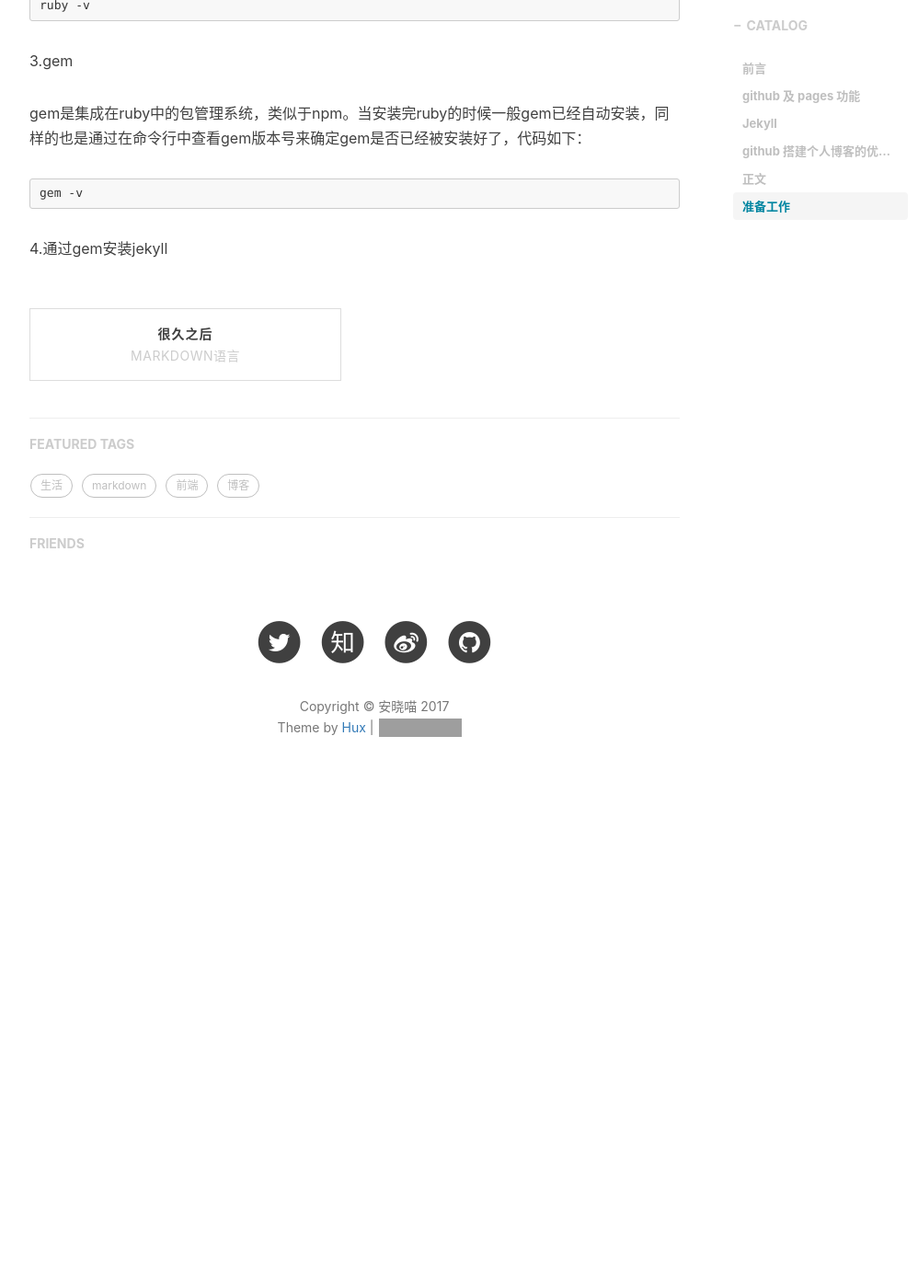
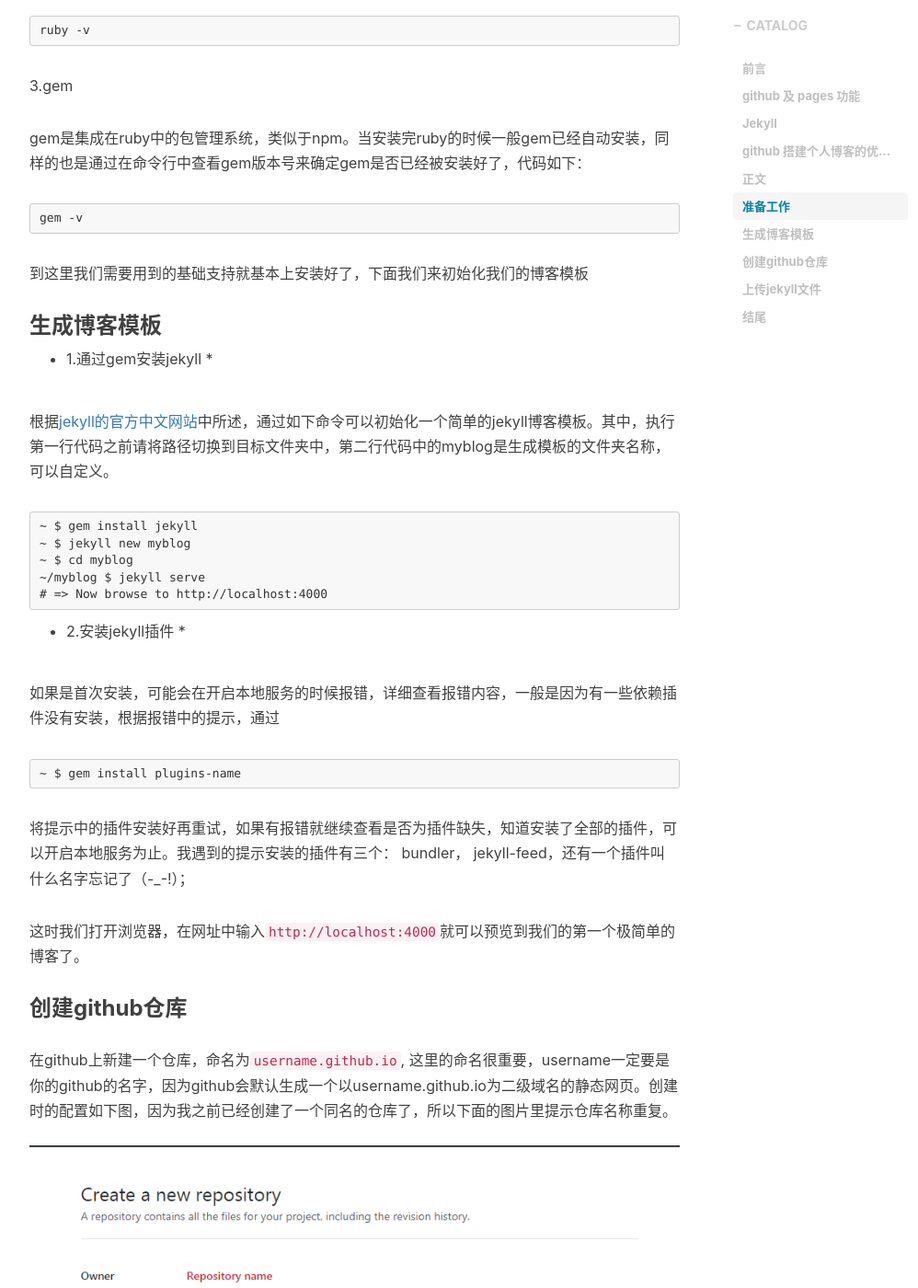
Before and after one commit to axmiao/axmiao.github.io, a Jekyll site: the page built from _posts/2017-08-07-githubPages搭建个人博客.md, in a window 1280 px wide and 1400 px high, scrolled down 4822 px. Shown: the whole window at 92% size, without its empty margins (233-1231 px from the left). Built offline with Jekyll 4.4.1, drawn with Linux system fonts in a browser that asks for light colours; nearby versions of some CDN libraries; comment, search, counter and statistics services are not loaded; before the commit the page ends 5717 px from its top, so only the background shows below that; some of the changed text lies outside the part shown; grey boxes are pictures that could not be loaded.

Commit message:
post 03 end 0.0.43

````diff
--- a/_posts/2017-08-07-githubPages搭建个人博客.md
+++ b/_posts/2017-08-07-githubPages搭建个人博客.md
@@ -35,7 +35,7 @@
 
 在刚才对githubpages的介绍中，提到了页面源码在生成pages时要经过Jekyll程序的加工处理，那么jekyll程序又是什么呢？
 
-Jekyll是一个静态站点生成器，他会根据网页的源码生成静态文件，不需要数据库支持，其内部提供了变量，模板，插件等功能，他遵循liquid模板语言，实际上可以用来编写整个网站，jekyll生成的页面可以免费部署在github上，并且可以绑定自己的域名。之后的某篇文章会有针对性的介绍jekyll。
+Jekyll是一个静态站点生成器，他会根据网页的源码生成静态文件，不需要数据库支持，其内部提供了变量，模板，插件等功能，通过 Markdown （或者 Textile） 以及 Liquid 转化成一个完整的可发布的静态网站，jekyll生成的页面可以发布在任何你喜爱的服务器上，例如github上，并且可以绑定自己的域名。之后的某篇文章会有针对性的介绍jekyll。
 
 ### github 搭建个人博客的优缺点
 
@@ -85,4 +85,63 @@
 gem -v
 ```
 
-4.通过gem安装jekyll
+到这里我们需要用到的基础支持就基本上安装好了，下面我们来初始化我们的博客模板
+
+### 生成博客模板
+
+* 1.通过gem安装jekyll *
+
+根据[jekyll的官方中文网站](http://jekyll.com.cn)中所述，通过如下命令可以初始化一个简单的jekyll博客模板。其中，执行第一行代码之前请将路径切换到目标文件夹中，第二行代码中的myblog是生成模板的文件夹名称，可以自定义。
+
+```
+~ $ gem install jekyll
+~ $ jekyll new myblog
+~ $ cd myblog
+~/myblog $ jekyll serve
+# => Now browse to http://localhost:4000
+```
+
+* 2.安装jekyll插件 *
+
+如果是首次安装，可能会在开启本地服务的时候报错，详细查看报错内容，一般是因为有一些依赖插件没有安装，根据报错中的提示，通过
+```
+~ $ gem install plugins-name
+```
+将提示中的插件安装好再重试，如果有报错就继续查看是否为插件缺失，知道安装了全部的插件，可以开启本地服务为止。我遇到的提示安装的插件有三个： bundler， jekyll-feed，还有一个插件叫什么名字忘记了（-_-!）；
+
+这时我们打开浏览器，在网址中输入`http://localhost:4000`就可以预览到我们的第一个极简单的博客了。
+
+### 创建github仓库
+
+在github上新建一个仓库，命名为`username.github.io`, 这里的命名很重要，username一定要是你的github的名字，因为github会默认生成一个以username.github.io为二级域名的静态网页。创建时的配置如下图，因为我之前已经创建了一个同名的仓库了，所以下面的图片里提示仓库名称重复。
+![创建仓库配置](/img/post_pic_03/post_03_05.png "创建仓库配置")
+此时远端仓库闯将完成。
+现在回到本地,到目标文件目录中，右键点击GitBashHere，唤起git的终端面板，通过git命令将远端仓库克隆到本地。克隆命令如下：
+```
+git clone repositorySSH
+```
+这时本地就会有一个命名为`username.github.io`空文件夹；
+
+### 上传jekyll文件
+
+在上面我们创建了一个简单的jekyll模板，并且有了一个本地的代码仓库，现在我们将jekyll的所有模板文件复制粘贴到远端仓库中，并通过git命令将文件推送到github远端仓库中。地址为下图中的方框中的链接地址；
+![仓库克隆地址](/img/post_pic_03/post_03_06.png "克隆仓库地址")
+
+下面是几个简单常用的git命令
+```
+~ $ git status //用来查看本地文件中那些被更改过
+~ $ git add -A //将所有更改文件加入到暂存区
+~ $ git commit -m "" //给所有被推送的文件添加注释，注释写在“”之间
+~ $ git push //将暂存区中的文件推送到远端仓库
+```
+
+此时回到github上，点击项目内的setting，会有如下的信息，此时我们的个人博客就已经搭建完毕了，在浏览器的地址栏中输入提示的网址就可以访问我们自己的博客啦~~
+![setting](/img/post_pic_03/post_03_07.png "setting")
+
+至此，搭建一个部署在github上的个人博客的全部步骤就已经结束了~希望按照这篇博客中所述步骤可以帮助你搭建属于自己的博客~
+
+## 结尾
+
+这是安晓喵的第二篇技术贴，关于如何搭建部署在github上的个人博客，有很多细节和相关的详细的知识点都没有做详细的讲解，之后会继续针对其中涉及到的技术做详细的分析记录，一方面方便自己总结知识，一方面方便看这篇文章的小伙伴查看，那么，就到这里啦~
+
+——————————笔者：axmiao安晓喵
````
Also changed, not shown: other parts of _posts/2017-08-07-githubPages搭建个人博客.md (+1 -1 lines), img/post_pic_03/post_03_05.png (added), img/post_pic_03/post_03_06.png (added), img/post_pic_03/post_03_07.png (added).
